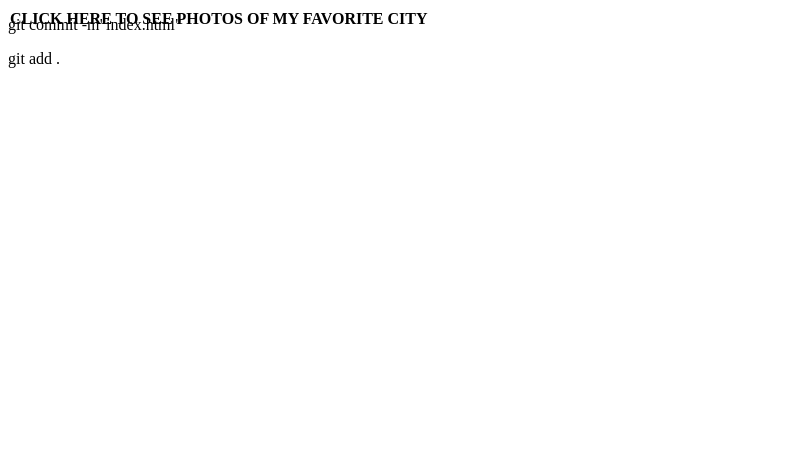
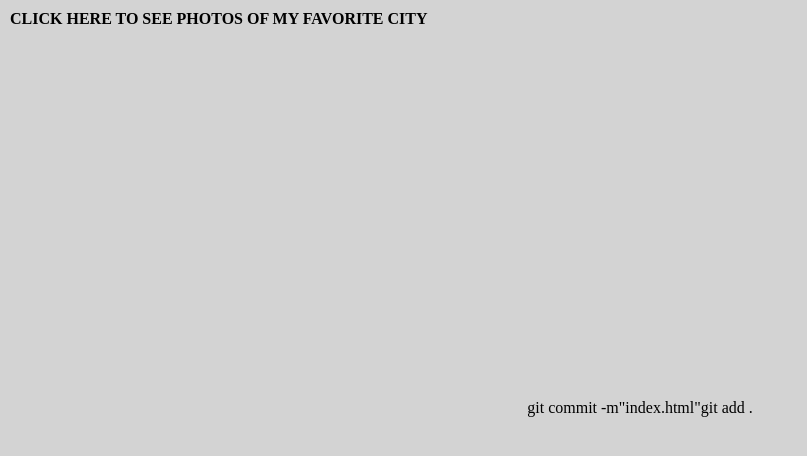
Before and after one commit to ViktoriiaPott/hillel-homeworks, a plain HTML site: page homework2/index.html in a window 1280 px wide. Shown: the whole page, without its empty margins (0-807 px from the left). Drawn offline with Linux system fonts and the light colour scheme.

Commit message:
add style to index.html

```diff
--- a/homework2/index.html
+++ b/homework2/index.html
@@ -7,7 +7,16 @@
 
 </head>
 <body>
-
+    <style>
+        body {
+          background-color: lightgray;
+          display: flex;
+          justify-content: center;
+          align-items: center;
+          height: 100vh;
+          text-align: center;
+        }
+      </style>
 <p>git commit -m"index.html"</p>
 <p>git add .</p>
 <a href="gallery.html" style="position: absolute; top: 10px; left: 10px; color: black; font-weight: bold; text-decoration: none;">CLICK HERE TO SEE PHOTOS OF MY FAVORITE CITY</a>
```
